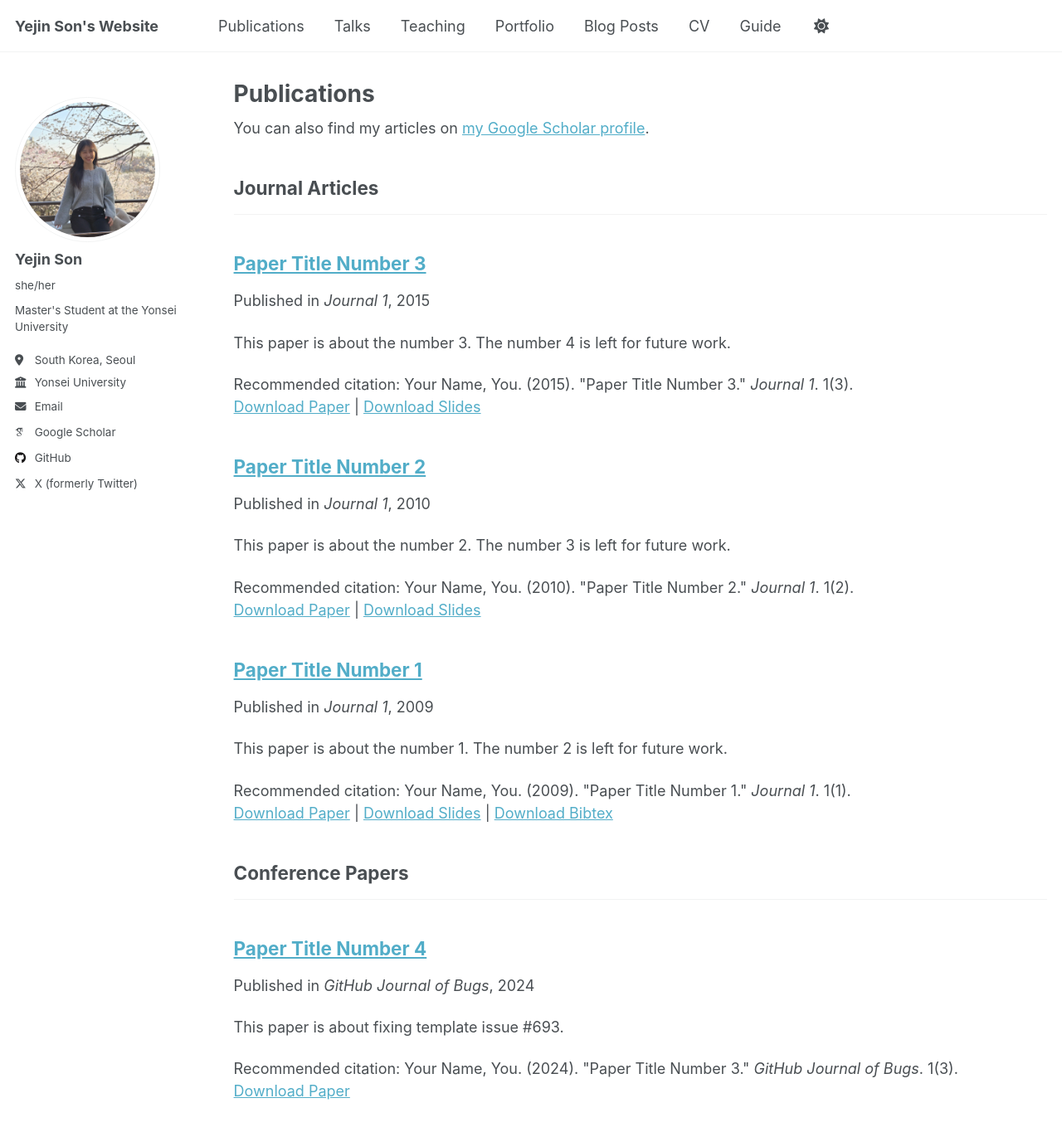
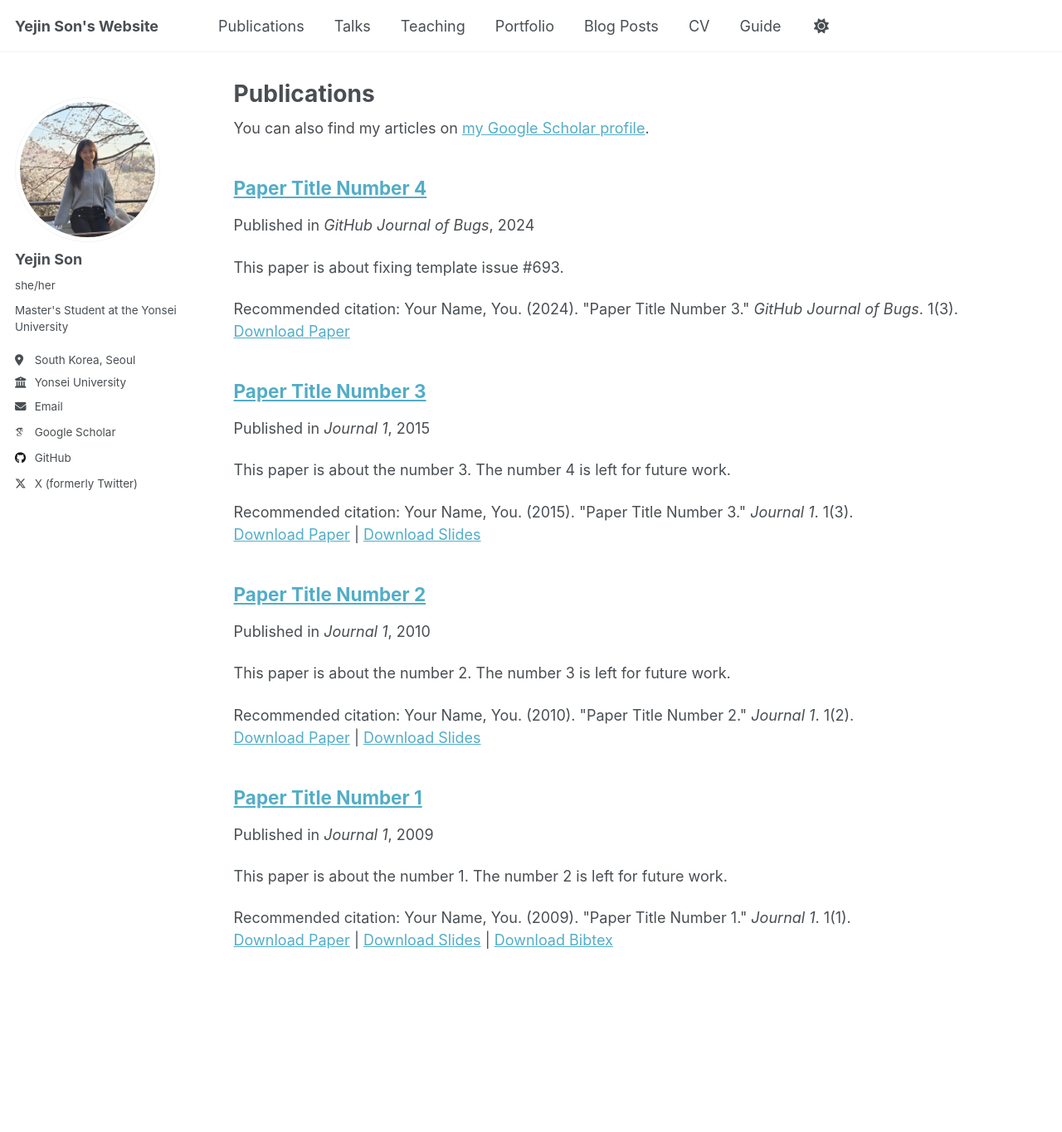
Before and after one commit to ozzaney/ozzaney.github.io, a Jekyll site: the page built from _pages/publications.html, in a window 1280 px wide and 1400 px high. Shown: the top 1365 px of the window at 83% size. Built offline with Jekyll 4.4.1, drawn with Linux system fonts in a browser that asks for light colours; some web fonts are replaced; some of the changed lines change nothing that is shown.

Commit message:
Update _config.yml

```diff
--- a/_config.yml
+++ b/_config.yml
@@ -74,13 +74,13 @@ author:
   zhihu            : # Username
 
 # Publication Category - The following the list of publication categories and their headings
-publication_category:
-  books:
-    title: 'Books'
-  manuscripts:
-    title: 'Journal Articles'
-  conferences:
-    title: 'Conference Papers'
+# publication_category:
+#   books:
+#     title: 'Books'
+#   manuscripts:
+#     title: 'Journal Articles'
+#   conferences:
+#     title: 'Conference Papers'
 
 # Site Settings
 teaser                   :  # filename of teaser fallback teaser image placed in /images/, .e.g. "500x300.png"
@@ -212,16 +212,16 @@ kramdown:
 # These settings control the types of collections used by the template
 collections:
   teaching:
-    output: true
+    output: false
     permalink: /:collection/:path/
   publications:
-    output: true
+    output: false
     permalink: /:collection/:path/
   portfolio:
-    output: true
+    output: false
     permalink: /:collection/:path/
   talks:
-    output: true
+    output: false
     permalink: /:collection/:path/
 
 
```
